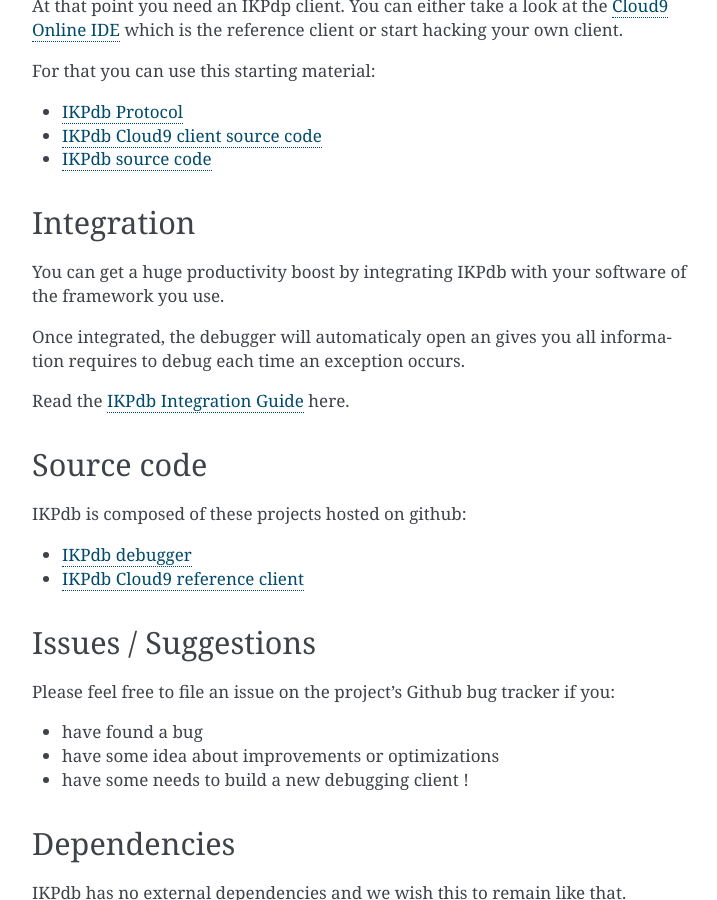
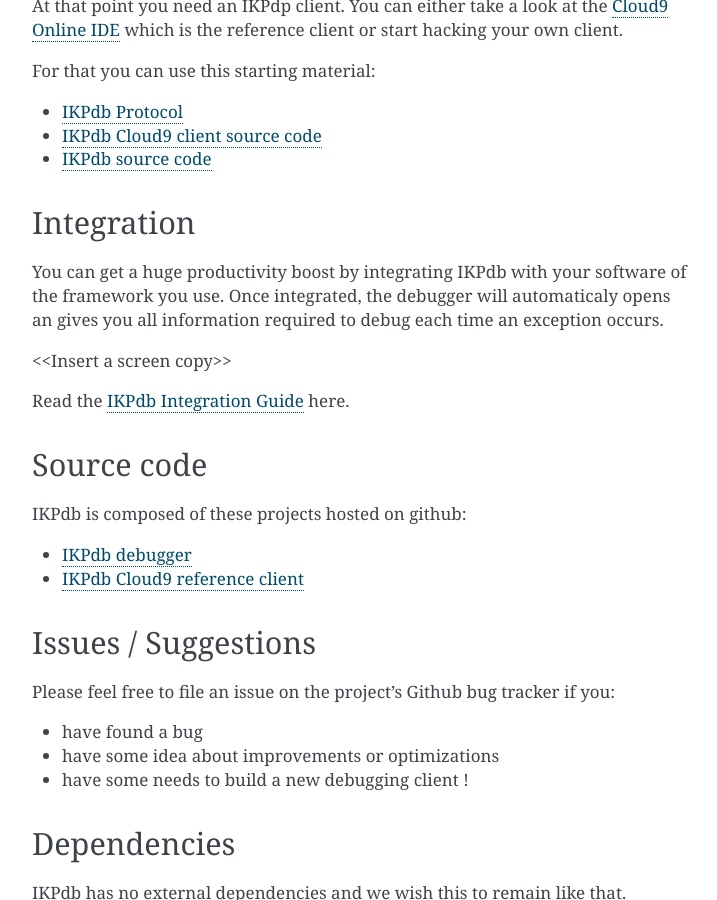
Before and after one commit to audaxis/ikpdb, a Sphinx documentation site: the page built from docs/index.rst, in a window 1280 px wide and 900 px high, scrolled down 1376 px. Shown: the whole window, without its empty margins (388-1105 px from the left). Built offline with Sphinx 7.4.7, drawn with Linux system fonts in a browser that asks for light colours.

Commit message:
DOC: WIP

```diff
--- a/docs/index.rst
+++ b/docs/index.rst
@@ -88,10 +88,10 @@
 -----------
 
 You can get a huge productivity boost by integrating IKPdb with your software
-of the framework you use.
+of the framework you use. Once integrated, the debugger will automaticaly opens
+an gives you all information required to debug each time an exception occurs.
 
-Once integrated, the debugger will automaticaly open an gives you all information
-requires to debug each time an exception occurs.
+<<Insert a screen copy>>
 
 Read the :doc:`integration_guide` here.
 
@@ -117,8 +117,6 @@
 
 IKPdb has no external dependencies and we wish this to remain like that.
 
-
-
 Documentation contents:
 -----------------------
 
```
